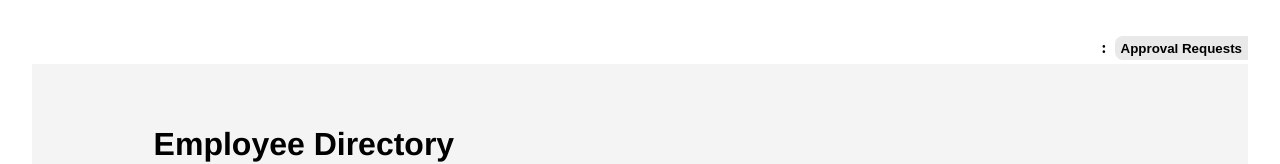
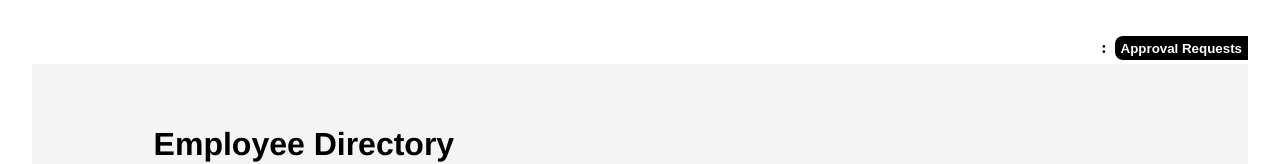
Before and after one commit to JackBadawy/Employee_Creator_API, a React (Vite) app in the folder Employee_frontend/: page /directory in a window 1280 px wide. In both pictures the pointer is over the button "Approval Requests". Shown: the top 164 px of the page. Built offline with nearby package versions, Linux system fonts and the light colour scheme; no server answers.

Commit message:
top bar styling

```diff
--- a/Employee_frontend/src/Styles/TopBarStyles.scss
+++ b/Employee_frontend/src/Styles/TopBarStyles.scss
@@ -20,5 +20,9 @@
     border-radius: 8px 0px 0px 8px;
     background-color: rgb(233, 233, 233);
     font-weight: 600;
+    &:hover {
+      background-color: black;
+      color: white;
+    }
   }
 }
```
